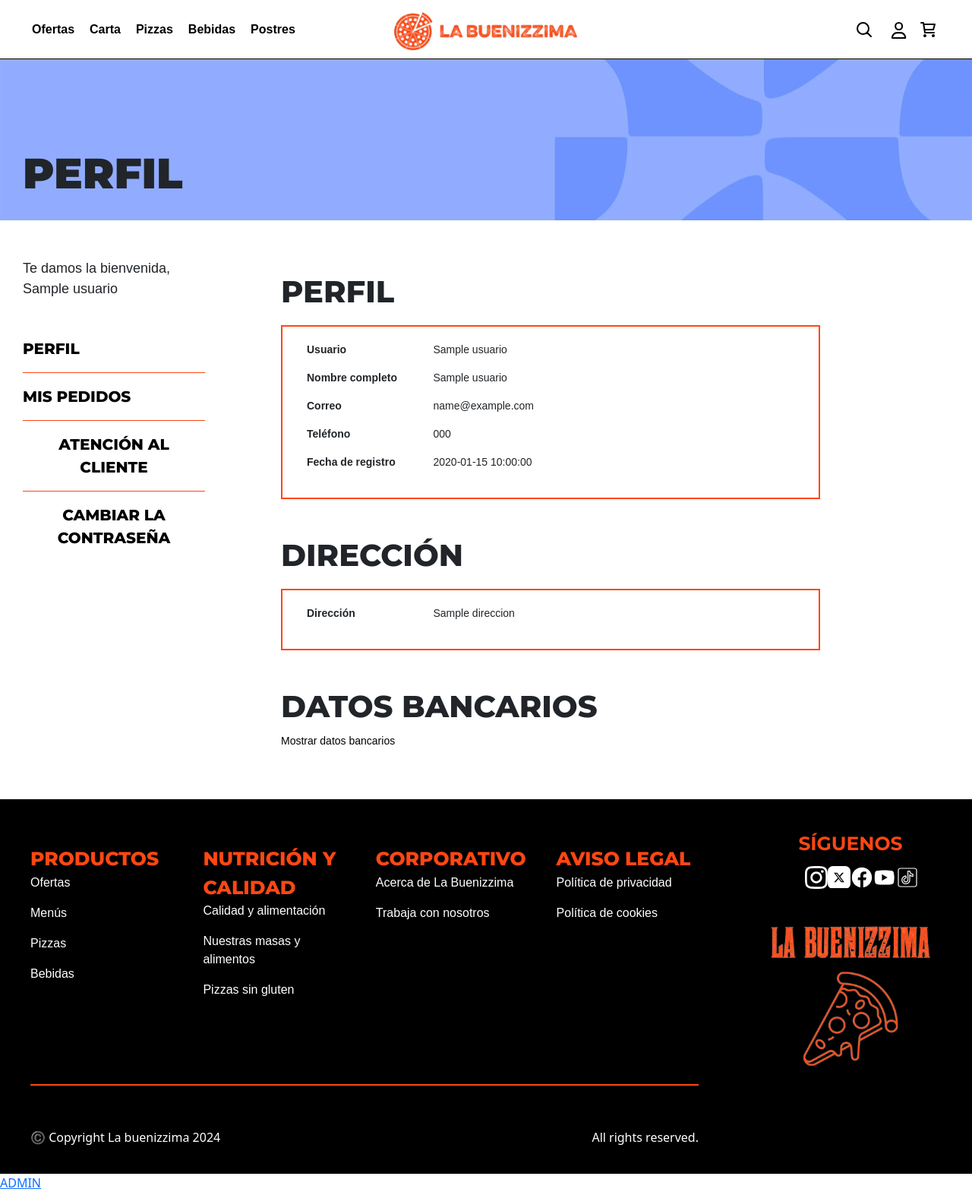
After one commit to EnricRuizFp/primerProyectoRuiz, a PHP site: the page made by views/miCuenta.php in a window 1280 px wide. The commit adds this page. Shown: the whole page at 76% size. Run offline with PHP 8.4, Linux system fonts and the light colour scheme; tables that the repository leaves empty or names only in its code hold one stand-in row (values such as "Sample post"); the template is opened without the code that fills it: most values are stand-ins (such as "Sample title", 1, 10 or a date in 2020).

Commit message:
terminadas páginas de login y register con sus funcionalidades. Actualmente realizando la página MiCuenta

```diff
--- a/css/login.css
+++ b/css/login.css
@@ -66,6 +66,9 @@
 }
 
 /* -- Contenedor Usuario no encontrado -- */
-#usuarioNoEncontrado{
+#sesionIniciada, #contraseñaIncorrecta, #usuarioInexistente{
     display: none;
 }
+#usuarioInexistente a{
+    color: #FF4713;
+}
--- /dev/null
+++ b/css/miCuenta.css
@@ -0,0 +1,63 @@
+/* --- CABECERA --- */
+header {
+    background-image: url('../media/images/BG/backgroundMiCuenta.webp');
+    background-position: center;
+    background-size: cover;
+    margin-top: 70px;
+    height: 220px;
+    position: relative;
+}
+#tituloPagina {
+    position: absolute;
+    bottom: 20px;
+    left: 30px;
+    font-size: 24px;
+    font-weight: bold;
+}
+
+/* --- BOTONES LATERAL IZQUEIRDO --- */
+#menuLateral{
+    padding-left: 30px;
+    padding-top: 50px;
+    padding-bottom: 50px;
+    padding-right: 50px;
+}
+#seccionesMenuLateral{
+    color: black;
+    margin-top: 50px;
+}
+#seccionesMenuLateral button{
+    border: none;
+    background-color: transparent;
+}
+#seccionesMenuLateral hr{
+    border: 0px;
+    background-color: #FF4713 !important;
+    opacity: 100%;
+    height: 1px;
+}
+
+/* --- CONTENIDO PRINCIPAL --- */
+#contenidoPrincipal{
+    padding-top: 20px;
+    padding-left: 50px;
+    padding-right: 200px;
+    padding-bottom: 50px;
+}
+.tituloDatos{
+    margin-top: 50px;
+}
+.contenedorDatos{
+    margin-top: 20px;
+    border: 2px solid #FF4713;
+    padding: 20px;
+}
+
+/* -- Boton desbloquear datos bancarios -- */
+#desbloquearDatosBancarios{
+    border: none;
+    background-color: transparent;
+}
+#contenedorDatosBancarios{
+    display: none;
+}
--- /dev/null
+++ b/views/miCuenta.php
@@ -0,0 +1,199 @@
+<?php
+    session_start();
+?>
+
+<!DOCTYPE html>
+<html lang="en">
+<head>
+    <meta charset="UTF-8">
+    <meta name="viewport" content="width=device-width, initial-scale=1.0">
+    <title>HOME PAGE</title>
+
+    <!-- LINKS A CSS -->
+    <link rel="stylesheet" href="css/general.css">
+    <link rel="stylesheet" href="css/miCuenta.css">
+
+    <!-- BOOTSTRAP -->
+    <link href="https://cdn.jsdelivr.net/npm/bootstrap@5.3.0/dist/css/bootstrap.min.css" rel="stylesheet" integrity="sha384-..." crossorigin="anonymous">
+
+    <!-- FUENTES -->
+    <link href="https://fonts.googleapis.com/css2?family=Montserrat:wght@100;200;300;400;500;600;700;800;900&display=swap" rel="stylesheet">
+
+</head>
+<body>
+
+    <!-- NAVBAR -->
+    <div class="barraNavegacion fixed-top">
+        <?php include_once "views/others/navbar.php"; ?>
+    </div>
+
+    <!-- HEADER -->
+    <header>
+        <div id="tituloPagina">
+            <h4>PERFIL</h4>
+        </div>
+    </header>
+
+    <!-- CONTENEDOR PRINCIPAL -->
+    <div id="contenedorPrincipal" class="container-fluid">
+        <div class="row">
+
+            <!-- Menú lateral -->
+            <div id="menuLateral" class="col-3">
+
+                <div id="bienvenida">
+                    <p class="p3">Te damos la bienvenida, <?php echo $usuario->getNombre(); ?></p>
+                </div>
+
+                <div id="seccionesMenuLateral">
+
+                    <button id="botonPerfil"><h8>PERFIL</h8></button>
+                    <hr>
+                    <button id="botonMisPedidos"><h8>MIS PEDIDOS</h8></button>
+                    <hr>
+                    <button id="botonAtencionCliente"><h8>ATENCIÓN AL CLIENTE</h8></button>
+                    <hr>
+                    <button id="botonCambiarContraseña"><h8>CAMBIAR LA CONTRASEÑA</h8></button>
+
+                </div>
+
+            </div>
+
+            <!-- Contenido -->
+            <div id="contenidoPrincipal" class="col-9">
+
+                <!-- PERFIL -->
+                <div id="contenedorPerfil">
+
+                    <!-- Datos principales -->
+                    <div class="tituloDatos">
+                        <h6>PERFIL</h6>
+                    </div>
+                    <div class="contenedorDatos">
+                        <div class="contenidoDatos container-fluid">
+                            <div class="row">
+
+                                <div class="col-3">
+                                    <p class="p5 bold">Usuario</p>
+                                </div>
+                                <div class="col-9">
+                                    <p class="p5"><?php echo $usuario->getUsuario(); ?></p>
+                                </div>
+
+                                <div class="col-3">
+                                    <p class="p5 bold">Nombre completo</p>
+                                </div>
+                                <div class="col-9">
+                                    <p class="p5"><?php echo $usuario->getNombreCompleto(); ?></p>
+                                </div>
+
+                                <div class="col-3">
+                                    <p class="p5 bold">Correo</p>
+                                </div>
+                                <div class="col-9">
+                                    <p class="p5"><?php echo $usuario->getEmail(); ?></p>
+                                </div>
+
+                                <div class="col-3">
+                                    <p class="p5 bold">Teléfono</p>
+                                </div>
+                                <div class="col-9">
+                                    <p class="p5"><?php echo $usuario->getTelefono(); ?></p>
+                                </div>
+
+                                <div class="col-3">
+                                    <p class="p5 bold">Fecha de registro</p>
+                                </div>
+                                <div class="col-9">
+                                    <p class="p5"><?php echo $usuario->getFechaRegistro(); ?></p>
+                                </div>
+
+                            </div>
+                        </div>
+                    </div>
+
+                    <!-- Dirección -->
+                    <div class="tituloDatos">
+                        <h6>DIRECCIÓN</h6>
+                    </div>
+                    <div class="contenedorDatos">
+                        <div class="contenidoDatos container-fluid">
+                            <div class="row">
+
+                                <div class="col-3">
+                                    <p class="p5 bold">Dirección</p>
+                                </div>
+                                <div class="col-9">
+                                    <p class="p5"><?php echo $usuario->getDireccion(); ?></p>
+                                </div>
+
+                            </div>
+                        </div>
+                    </div>
+
+                    <!-- Datos bancarios -->
+                    <div class="tituloDatos">
+                        <h6>DATOS BANCARIOS</h>
+                    </div>
+
+                    <button id="desbloquearDatosBancarios"><p class="p5">Mostrar datos bancarios</p></button>
+
+                    <div id="contenedorDatosBancarios" class="contenedorDatos">
+                        <div class="contenidoDatos container-fluid">
+                            <div class="row">
+
+                                <div class="col-3">
+                                    <p class="p5 bold">Tarjeta de crédito</p>
+                                </div>
+                                <div class="col-9">
+                                    <p class="p5"><?php echo $usuario->getTarjetaBancaria(); ?></p>
+                                </div>
+
+                                <div class="col-3">
+                                    <p class="p5 bold">Fecha de caducidad</p>
+                                </div>
+                                <div class="col-9">
+                                    <p class="p5"><?php echo $usuario->getFechaVencimiento(); ?></p>
+                                </div>
+
+                                <div class="col-3">
+                                    <p class="p5 bold">CVV</p>
+                                </div>
+                                <div class="col-9">
+                                    <p class="p5"><?php echo $usuario->getCvv(); ?></p>
+                                </div>
+
+                            </div>
+                        </div>
+                    </div>
+
+
+                </div>
+
+            </div>
+        </div>
+    </div>
+
+    <!-- FOOTER -->
+    <?php include_once "views/others/footer.php"; ?>
+
+    <a href="?controller=general&action=admin">ADMIN</a>
+
+    <!-- Bootstrap Bundle with Popper (JS) -->
+    <script src="https://cdnjs.cloudflare.com/ajax/libs/bootstrap/5.3.0/js/bootstrap.bundle.min.js"></script>
+
+    <!-- SCRIPT DE ANIMACIONES Y BOTONES -->
+    <script>
+
+        const botonMostrarDatosBancarios = document.getElementById('desbloquearDatosBancarios');
+        const contenedorDatosBancarios = document.getElementById('contenedorDatosBancarios');
+
+        botonMostrarDatosBancarios.addEventListener('click', function() {
+            botonMostrarDatosBancarios.style.display = 'none';
+            contenedorDatosBancarios.style.display = 'block';
+        });
+
+    </script>
+
+</body>
+</html>
--- a/views/others/navbar.php
+++ b/views/others/navbar.php
@@ -63,3 +63,32 @@
         </div>
     </div>
 </nav>
+
+<script>
+
+    // Obtener el dato de sesión
+    const sesionActual = <?php echo isset($_SESSION['usuarioActual']) ? "'".$_SESSION['usuarioActual']."'" : "''"; ?>;
+
+    document.addEventListener("DOMContentLoaded", () => {
+
+        const contenedorMiCuenta = document.getElementById('contenedorMiCuenta');
+        const contenedorLogin = document.getElementById('contenedorLogin');
+        const contenedorRegister = document.getElementById('contenedorRegister');
+        const contenedorLogout = document.getElementById('contenedorCerrarSesion');
+
+        // Mostrar / ocultar contenedores
+        if(sesionActual){
+            contenedorMiCuenta.style.display = 'block';
+            contenedorLogin.style.display = 'none';
+            contenedorRegister.style.display = 'none';
+            contenedorLogout.style.display = 'block';
+        }else{
+            contenedorMiCuenta.style.display = 'none';
+            contenedorLogin.style.display = 'block';
+            contenedorRegister.style.display = 'block';
+            contenedorLogout.style.display = 'none';
+        }
+
+    });
+
+</script>
```
Also changed, not shown: controllers/usuarioController.php (+35 -26 lines), models/Usuario.php (+48 -19 lines), models/UsuarioDAO.php (+32 -2 lines), views/login.php (+96 -7 lines), media/images/BG/backgroundMiCuenta.webp (added).
